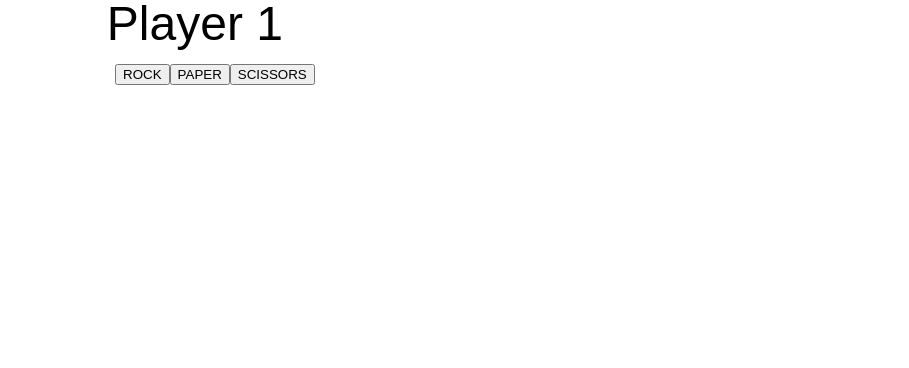
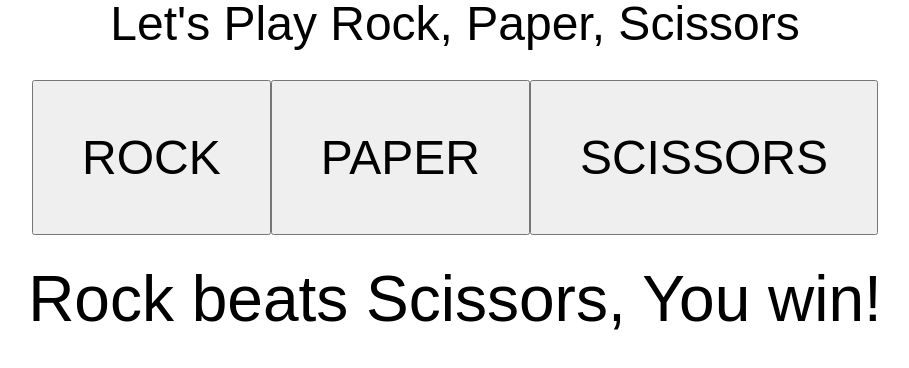
Before and after one commit to msolone/rock-paper-scissors, a website: page public/index.html in a window 1280 px wide. Both pictures are taken after a click on the button "ROCK". Shown: the whole page, without its empty margins (185-1094 px from the left). Drawn offline with Linux system fonts and the light colour scheme.

Commit message:
Base 1 Player RPS completed

```diff
--- a/public/index.html
+++ b/public/index.html
@@ -7,13 +7,36 @@
     <link rel="stylesheet" href="/screen.css">
   </head>
   <body>
-   <section class="players">
+   <!-- <section class="players"> -->
     <section class="p1">
+
       <section class="p1-header">
-      <section>Player 1</section>
+        <section>Let's Play Rock, Paper, Scissors</section>
+      </section>
+
+      <ul class="p1-buttons">
+        <li><button class="rock">ROCK</button></li>
+        <li><button class="paper">PAPER</button></li>
+        <li><button class="scissors">SCISSORS</button></li>
+      </ul>
+
+      <ul class="results">
+
+      </ul>
+
+
+    </section>
+
+
+
+
+
+   <!-- <section class="p2">
+      <section class="p2-header">
+       <section>Player 2</section>
       </section>
       <section>
-       <ul class="p1-buttons">
+        <ul class="p2-buttons">
           <li>
             <button class="rock">ROCK</button>
          </li>
@@ -27,6 +50,7 @@
       </section>
 
     </section>
+  </section> -->
 
   <section class="results">
 
--- a/public/main.js
+++ b/public/main.js
@@ -9,6 +9,13 @@
 
 const choices = ['rock','paper','scissors']
 
+const addMessageToList = (message) => {
+  const newLi = document.createElement('li')
+  newLi.textContent = message
+  document.querySelector('.results').appendChild(newLi)
+}
+
+
 const p1_pick_rock = () => {
     // Set CPU choice
     const CPU_choice = choices[Math.floor(Math.random() * choices.length)]
@@ -19,11 +26,14 @@ const p1_pick_rock = () => {
     // if else statement comparing p1 choice vs CPU choice
     if (CPU_choice === 'rock') {
     console.log('You tied, try again!')
+    addMessageToList('You both chose rock, try again')
       } else {
         if (CPU_choice === 'scissors') {
-          console.log('You win!')
+          console.log('Rock beats Scissors, You win!')
+          addMessageToList('Rock beats Scissors, You win!')
         } else {
-          console.log('You lose!')
+          console.log('Paper beats Rock, You lose!')
+          addMessageToList('Paper beats Rock, You lose!')
         }
       }
     }
@@ -41,15 +51,18 @@ const p1_pick_scissors = () => {
   // if else statement comparing p1 choice vs CPU choice
   if (CPU_choice === 'scissors') {
   console.log('You tied, try again!')
+  addMessageToList('You both chose scissors, try again')
     } else {
       if (CPU_choice === 'paper') {
-        console.log('You win!')
+        console.log('Scissors beats Paper, You win!')
+        addMessageToList('Scissors beats Paper, You win!')
       } else {
-        console.log('You lose!')
+        console.log('Rock beats Scissors, You lose!')
+        addMessageToList('Rock beats Scissors, You lose!')
       }
     }
   }
-
+// When 'scissors' button is selected p1_pick_scissors is ran
 document.querySelector('.scissors').addEventListener('click', p1_pick_scissors)
 
 
@@ -65,11 +78,14 @@ const p1_pick_paper = () => {
   // if else statement comparing p1 choice vs CPU choice
   if (CPU_choice === 'paper') {
   console.log('You tied, try again!')
+  addMessageToList('You both chose paper, try again')
     } else {
       if (CPU_choice === 'rock') {
-        console.log('You win!')
+        console.log('Paper beats Rock, You win!')
+        addMessageToList('Paper beats Rock, You win!')
       } else {
-        console.log('You lose!')
+        console.log('Scissors beats Paper, You lose!')
+        addMessageToList('Scissors beats Paper, You, lose!')
       }
     }
   }
--- a/public/screen.css
+++ b/public/screen.css
@@ -2,6 +2,10 @@ html {
   height: 100%;
 }
 
+* {
+  padding: 0;
+  margin: 0;
+}
 body {
   margin: 0;
   min-height: 100%;
@@ -10,29 +14,41 @@ body {
   flex-direction: column;
 
 }
-.players {
+/* .players {
   display: flex;
   justify-content: space-around;
-}
+} */
 
 .p1 {
   display: flex;
   flex-direction: column;
   align-items: center;
+  justify-content: center;
+  align-content: center;
 
 
 }
 .p1-header {
   display: flex;
   font-size: 3em;
-  justify-content: center;
 }
 
 .p1-buttons {
   list-style: none;
   display: flex;
+  padding: 2em;
+}
+.p1-buttons li button {
+  font-size: 3em;
+  padding: 1em;
 }
 
+.results li {
+  list-style-type: none;
+  font-size: 4em;
+  text-align: center;
+}
+/*
 .p2 {
   display: flex;
   flex-direction: column;
@@ -49,4 +65,4 @@ body {
 .p2-buttons {
   list-style: none;
   display: flex;
-}
+} */
```
Lines whose indentation alone changed are shown as unchanged.
